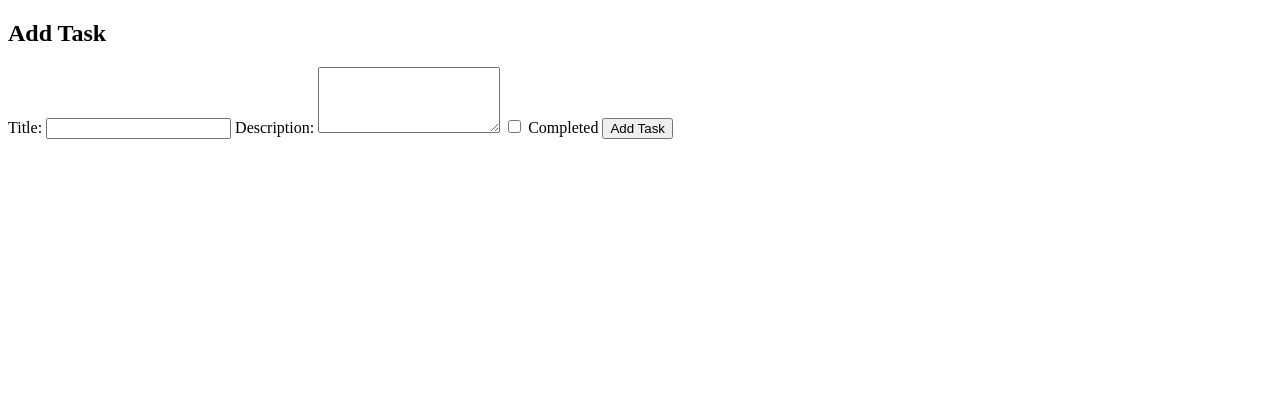
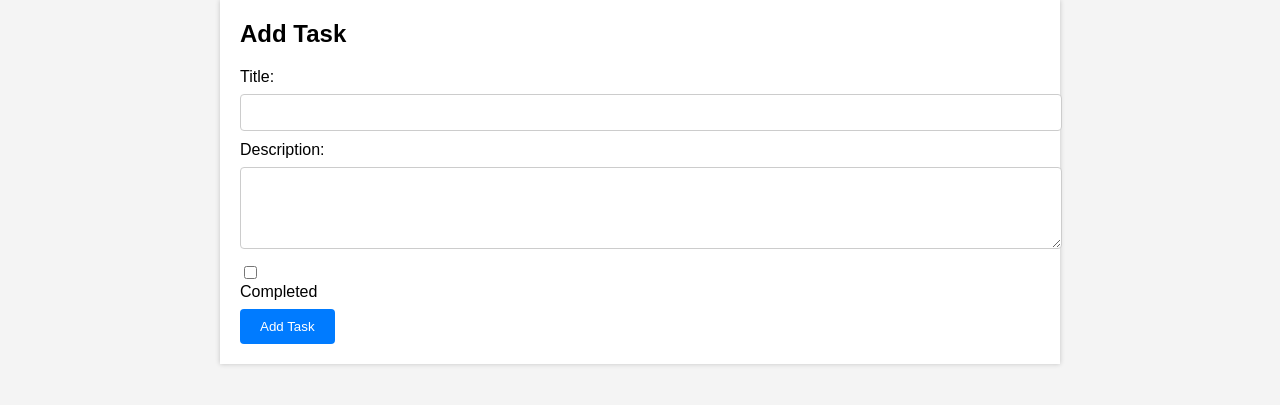
Before and after one commit to Sksoyabakhtar/To-do-list, a Django app: page /add/ in a window 1280 px wide. Shown: the top 405 px of the page. Run offline with Django 4.2, Linux system fonts and the light colour scheme.

Commit message:
Second Commit

```diff
--- a/To_do_list/core/templates/add_task.html
+++ b/To_do_list/core/templates/add_task.html
@@ -4,6 +4,67 @@
     <meta charset="UTF-8">
     <meta name="viewport" content="width=device-width, initial-scale=1.0">
     <title>Add Task</title>
+    <style>
+        /* Global Styles */
+        body {
+            font-family: Arial, sans-serif;
+            margin: 0;
+            padding: 0;
+            background-color: #f4f4f4;
+        }
+
+        .container {
+            max-width: 800px;
+            margin: 0 auto;
+            padding: 20px;
+            background-color: #fff;
+            box-shadow: 0 0 5px rgba(0, 0, 0, 0.2);
+        }
+
+        h2 {
+            margin-top: 0;
+        }
+
+        /* Form Styles */
+        form {
+            margin-top: 20px;
+        }
+
+        label {
+            display: block;
+            margin-bottom: 8px;
+        }
+
+        input[type="text"],
+        textarea {
+            width: 100%;
+            padding: 10px;
+            margin-bottom: 10px;
+            border: 1px solid #ccc;
+            border-radius: 4px;
+        }
+
+        input[type="checkbox"] {
+            margin-right: 5px;
+        }
+
+        /* Button Styles */
+        .btn {
+            display: inline-block;
+            padding: 10px 20px;
+            background-color: #007bff;
+            color: #fff;
+            text-decoration: none;
+            border: none;
+            cursor: pointer;
+            border-radius: 4px;
+            transition: background-color 0.3s;
+        }
+
+        .btn:hover {
+            background-color: #0056b3;
+        }
+    </style>
 </head>
 <body>
     <div class="container">
@@ -19,7 +80,7 @@
             <input type="checkbox" id="completed" name="completed">
             <label for="completed">Completed</label>
 
-            <button type="submit">Add Task</button>
+            <button type="submit" class="btn">Add Task</button>
         </form>
     </div>
 </body>
```
Also changed, not shown: To_do_list/core/templates/task_list.html (+50 -7 lines), To_do_list/core/templates/update_task.html (+60 -1 lines), To_do_list/db.sqlite3.
